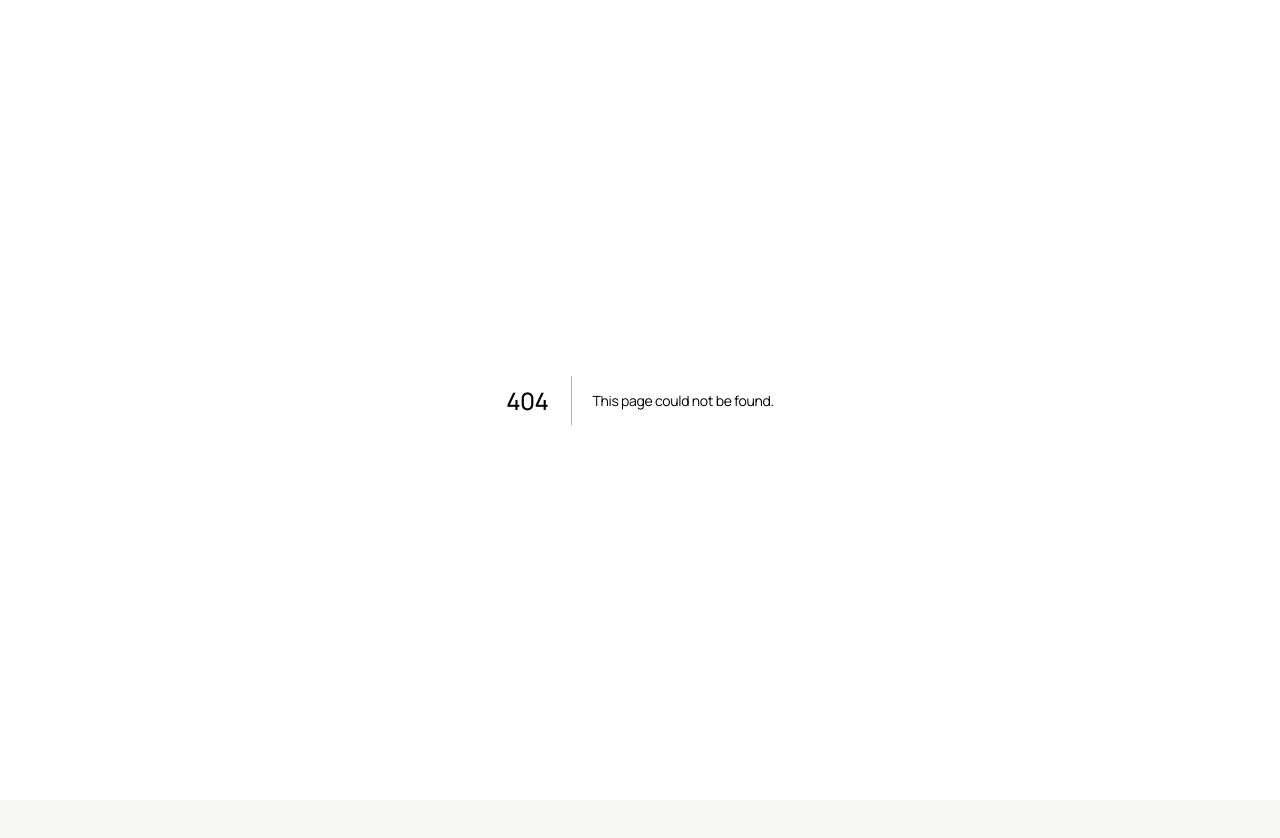
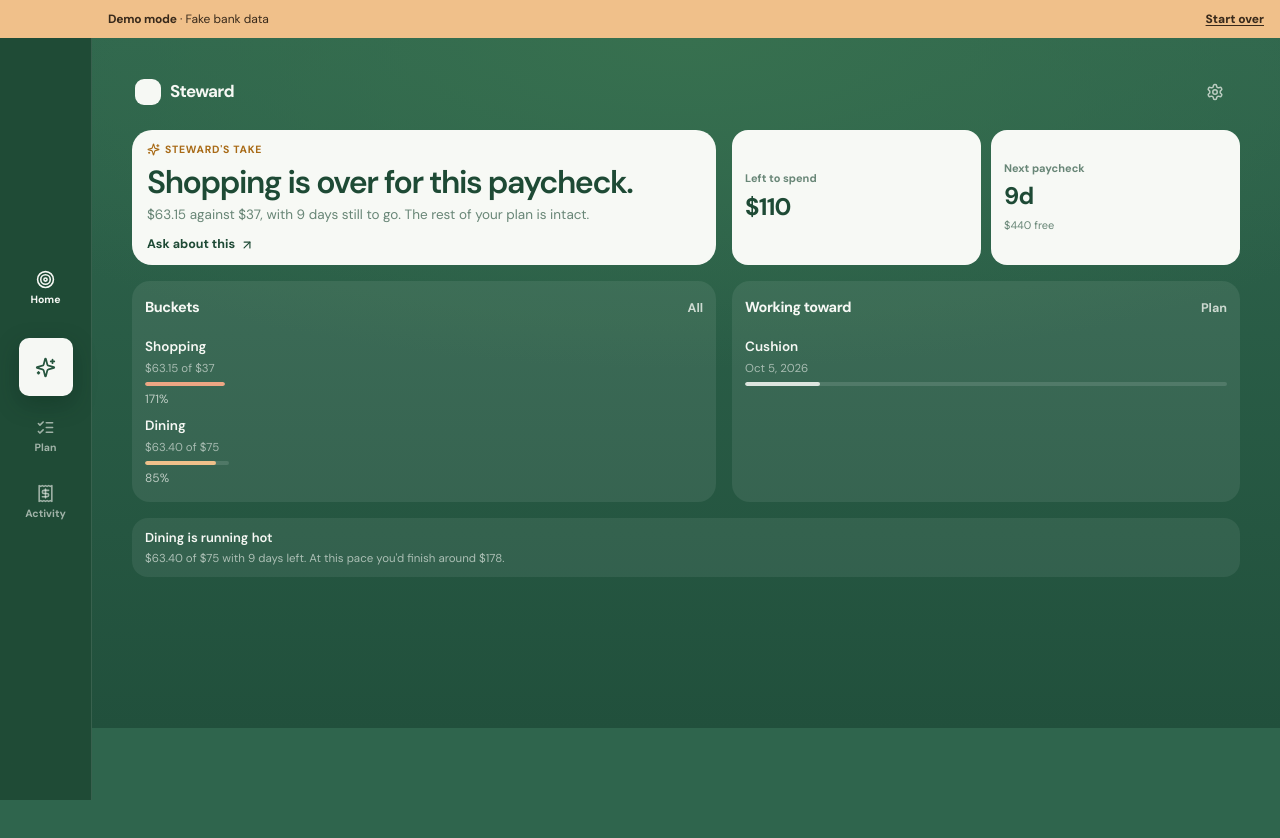
Before and after one commit to gking432/steward, a Next.js app: page /demo in a window 1280 px wide. Before the commit this address had no page. Before the commit the page ends 800 px from the top, so only its background shows below. Built offline with nearby package versions, Linux system fonts and the light colour scheme.

Commit message:
Add isolated fake-bank demo flow

```diff
--- /dev/null
+++ b/app/demo/page.tsx
@@ -0,0 +1,23 @@
+/**
+ * PUBLIC DEMO.
+ *
+ * Uses the same canonical workspace as the visual test harness, but presents
+ * it as a deliberate product experience. Server sync stays off so exploring
+ * the demo can never overwrite a signed-in visitor's real workspace.
+ */
+
+import { FIXTURE_TODAY, goldenWorkspace } from "../../fixtures/golden-workspace";
+import { StewardApp } from "../steward/app";
+
+export const dynamic = "force-dynamic";
+
+export default function DemoSteward() {
+  return (
+    <StewardApp
+      initialState={goldenWorkspace()}
+      syncWithServer={false}
+      fixedToday={FIXTURE_TODAY}
+      demoMode
+    />
+  );
+}
--- a/app/steward/app.tsx
+++ b/app/steward/app.tsx
@@ -913,10 +913,12 @@
   initialState,
   syncWithServer = true,
   fixedToday,
+  demoMode = false,
 }: {
   initialState: StewardState;
   syncWithServer?: boolean;
   fixedToday?: string;
+  demoMode?: boolean;
 }) {
   const { workspace, update, loading, saveState, setWorkspaceFromServer } = useWorkspace(
     initialState,
@@ -928,7 +930,7 @@
   const [splitting, setSplitting] = useState<string | null>(null);
   const [settingsOpen, setSettingsOpen] = useState(false);
   const [focusBucket, setFocusBucket] = useState<Bucket | null>(null);
-  const [paydayDismissed, setPaydayDismissed] = useState(false);
+  const [paydayDismissed, setPaydayDismissed] = useState(demoMode);
   const [addOpen, setAddOpen] = useState(false);
   const [debtClaimId, setDebtClaimId] = useState<string | null>(null);
   const [manualSetup, setManualSetup] = useState(false);
@@ -1009,7 +1011,14 @@
   }
 
   return (
-    <div className="sw-app">
+    <div className={`sw-app${demoMode ? " sw-demo-mode" : ""}`}>
+      {demoMode && (
+        <aside className="sw-demo-bar" aria-label="Demo mode">
+          <span><strong>Demo mode</strong> · Fake bank data</span>
+          {/* eslint-disable-next-line @next/next/no-html-link-for-pages */}
+          <a href="/">Start over</a>
+        </aside>
+      )}
       {saveState === "offline" && (
         <p className="sw-offline" role="status">
           Saving to this session only — changes won&apos;t persist until storage reconnects.
--- a/app/steward/connect.css
+++ b/app/steward/connect.css
@@ -64,7 +64,8 @@
   gap: 11px;
 }
 
-.cx-action > button {
+.cx-action > button,
+.cx-demo {
   display: flex;
   /* 56px keeps the primary action comfortably above the 44pt minimum the
      previous rebuild dropped below. */
@@ -77,6 +78,7 @@
   color: #27563f;
   font-size: 16px;
   font-weight: 700;
+  text-decoration: none;
 }
 
 .cx-action > button:disabled {
@@ -89,6 +91,12 @@
   font-size: 14.5px !important;
   font-weight: 600 !important;
   min-height: 48px !important;
+}
+
+.cx-demo:focus-visible,
+.cx-action > button:focus-visible {
+  outline: 3px solid rgba(249, 250, 247, 0.38);
+  outline-offset: 3px;
 }
 
 .cx-error {
--- a/app/steward/connect.tsx
+++ b/app/steward/connect.tsx
@@ -15,7 +15,7 @@
  * a bank failure can never trap anyone, but it is deliberately secondary.
  */
 
-import { Landmark, RefreshCw } from "lucide-react";
+import { Landmark, Play, RefreshCw } from "lucide-react";
 import type { PlaidStatus } from "./use-plaid";
 import "./connect.css";
 
@@ -61,15 +61,22 @@
             {error}
           </p>
         )}
-        <button onClick={onConnect} disabled={busy}>
+        {/* A full navigation is intentional: the Sites runtime can retain the
+            current RSC tree during a client transition between dynamic routes. */}
+        <a className="cx-demo" href="/demo">
+          <Play size={18} fill="currentColor" />
+          Connect fake bank details to try it out
+        </a>
+        <button className="cx-secondary" onClick={onConnect} disabled={busy}>
           {busy ? <RefreshCw size={18} className="cx-spin" /> : <Landmark size={18} />}
-          {label}
+          {label === "Connect your bank" ? "Connect your real bank" : label}
         </button>
         <button className="cx-secondary" onClick={onManual} disabled={busy}>
           Set it up myself
         </button>
         <small>
-          Handled by Plaid, never Steward. Read-only — Steward can&apos;t move money.
+          The demo uses sample data. Real connections are read-only through Plaid — Steward
+          can&apos;t move money.
         </small>
       </footer>
     </main>
--- a/app/steward/steward.css
+++ b/app/steward/steward.css
@@ -930,6 +930,41 @@
   font-size: 11.5px;
 }
 
+.sw-demo-bar {
+  position: relative;
+  z-index: 45;
+  display: flex;
+  min-height: 38px;
+  align-items: center;
+  justify-content: space-between;
+  gap: 12px;
+  background: #f0c08a;
+  padding: calc(8px + env(safe-area-inset-top)) 16px 8px;
+  color: #38291b;
+  font-size: 12px;
+}
+
+.sw-app .sw-demo-bar strong { color: inherit; }
+
+.sw-demo-bar a {
+  color: inherit;
+  font-weight: 750;
+  text-decoration: underline;
+  text-underline-offset: 2px;
+  white-space: nowrap;
+}
+
+.sw-demo-mode .hm-screen {
+  height: auto;
+  min-height: calc(100dvh - var(--sw-nav-height) - 38px - env(safe-area-inset-top));
+  overflow: visible;
+}
+
+.sw-demo-mode .sw-ledger-screen,
+.sw-demo-mode .bk-screen {
+  min-height: calc(100dvh - var(--sw-nav-height) - 38px - env(safe-area-inset-top));
+}
+
 /* Manual setup keeps the same immersive language as bank-connected first run.
    It is a fallback path inside the app, not a website form floating on grey. */
 .sw-onboard {
@@ -1000,6 +1035,8 @@
 /* Desktop gets a desktop navigation rail and a bounded working area. Mobile
    keeps the bottom tab bar and all of its native-first behavior unchanged. */
 @media (min-width: 900px) {
+  .sw-demo-bar { padding-left: 108px; }
+
   .sw-main-full {
     min-height: 100dvh;
     padding: 0 0 0 92px;
```
Also changed, not shown: 1 other file (tests, documents, lock files or other folders).
